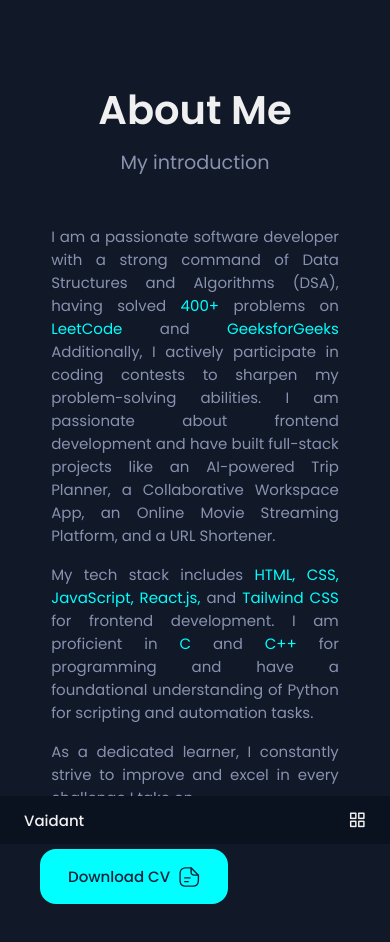
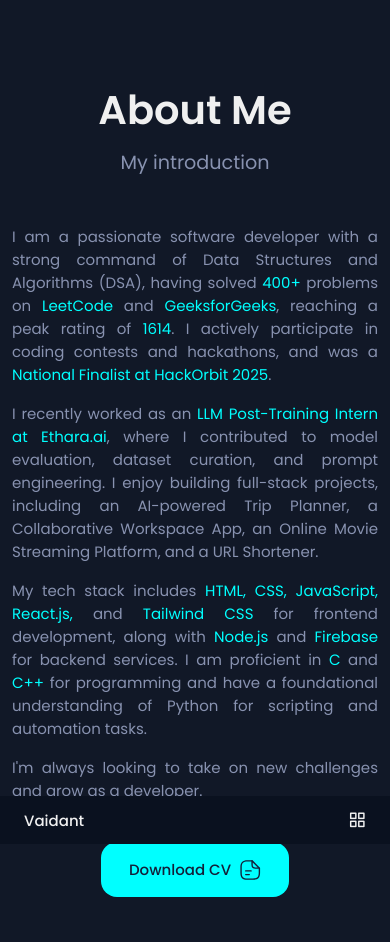
Before and after one commit to Vaidant007/Portfolio-Website, a React (Vite) app: page /about in a window 390 px wide. Shown: the top 942 px of the page. Built offline with nearby package versions, Linux system fonts and the light colour scheme.

Commit message:
Updated About section and hero tagline

```diff
--- a/src/components/about/About.jsx
+++ b/src/components/about/About.jsx
@@ -1,9 +1,5 @@
 import React from 'react';
 import './about.css';
-import AboutImg from '../../assets/A2.jpg';
-
-
- // Ensure the `Info` component is properly capitalized
 
 const About = () => {
   return (
@@ -11,36 +7,33 @@
       <h2 className="section__title1">About Me</h2>
       <span className="section__subtitle1">My introduction</span>
 
-      <div className="about__container container grid">
-        {/* About Image */}
-        <img src={AboutImg} alt="About" className="about__img" />
-
+      <div className="about__container container">
         {/* About Content */}
         <div className="about__data">
-           {/* Correctly render the Info component */}
+          {/* About Description */}
+          <div className="points-container">
+            <p className="about__description">
+              I am a passionate software developer with a strong command of Data Structures and Algorithms (DSA), having solved  <span className='about__description span'>400+ </span> problems on  <a href="https://leetcode.com/u/Vaidant007/" className='span'>LeetCode</a> and <a href="https://www.geeksforgeeks.org/user/vaidantshricac/" className='span'>GeeksforGeeks</a>, reaching a peak rating of <span className='about__description span'>1614</span>. I actively participate in coding contests and hackathons, and was a <span className='about__description span'>National Finalist at HackOrbit 2025</span>.
+            </p>
 
-          {/* About Description */}
-          <div class="points-container">
-          <p className="about__description">
-          I am a passionate software developer with a strong command of Data Structures and Algorithms (DSA), having solved  <span className='about__description span'>400+ </span> problems on  <a href="https://leetcode.com/u/Vaidant007/" className='span'>LeetCode</a> and <a href="https://www.geeksforgeeks.org/user/vaidantshricac/" className='span'>GeeksforGeeks</a>  Additionally, I actively participate in coding contests to sharpen my problem-solving abilities. I am passionate about frontend development and have built full-stack projects like an AI-powered Trip Planner, a Collaborative Workspace App, an Online Movie Streaming Platform, and a URL Shortener. </p>
-          <div class="separator"></div>
+            <div className="separator"></div>
 
             <p className="about__description">
+              I recently worked as an <span className='about__description span'>LLM Post-Training Intern at Ethara.ai</span>, where I contributed to model evaluation, dataset curation, and prompt engineering. I enjoy building full-stack projects, including an AI-powered Trip Planner, a Collaborative Workspace App, an Online Movie Streaming Platform, and a URL Shortener.
+            </p>
+            <div className="separator"></div>
 
-
-
-          My tech stack includes <span className='about__description span'>HTML, CSS, JavaScript, React.js,</span> and <span className='about__description span'>Tailwind CSS</span> for frontend development. I am proficient in <span className='about__description span'>C</span> and <span className='about__description span'>C++</span>  for programming and have a foundational understanding of Python for scripting and automation tasks.
-
-
-
-
-
+            <p className="about__description">
+              My tech stack includes <span className='about__description span'>HTML, CSS, JavaScript, React.js,</span> and <span className='about__description span'>Tailwind CSS</span> for frontend development, along with <span className='about__description span'>Node.js</span> and <span className='about__description span'>Firebase</span> for backend services. I am proficient in <span className='about__description span'>C</span> and <span className='about__description span'>C++</span> for programming and have a foundational understanding of Python for scripting and automation tasks.
             </p>
             <p className="about__description1">
-          As a dedicated learner, I constantly strive to improve and excel in every challenge I take on. </p>
-          <div class="separator"></div>
+              I'm always looking to take on new challenges and grow as a developer.
+            </p>
+            <div className="separator"></div>
           </div>
+
           {/* Download CV Button */}
+          <div className="about__button-wrapper">
             <a
               href="https://drive.google.com/file/d/10vKJexyYwkoiXoZ39kqv7v7ku2JNLixX/view?usp=sharing"
               target="_blank"
@@ -74,7 +67,7 @@
                 ></path>
               </svg>
             </a>
-
+          </div>
         </div>
       </div>
     </section>
--- a/src/components/about/about.css
+++ b/src/components/about/about.css
@@ -1,19 +1,13 @@
 .about__container{
-    grid-template-columns: repeat(2,1fr);
-    align-items: center;
-    column-gap: 1rem;
-    max-width: 980px;
-
+    display: flex;
+    justify-content: center;
+    max-width: 680px;
+    margin: 0 auto;
 }
 
-.about__img{
-    width: 330px;
-    height: 330px;
-    border-radius: 1.5rem;
-   margin-left: 1rem;
-    margin-bottom: 9rem;
+.about__data{
+    width: 100%;
 }
-
 
 .about__box{
     background-color: var(--container-color);
@@ -29,10 +23,9 @@
 }
 
 .section__title1{
-
     display: flex;
     justify-content: center;
-    margin-top: 3rem;
+    margin-top: 2rem;
     font-size: 2.5rem;
     margin-bottom: 0.5rem;
     font-weight: 600;
@@ -47,21 +40,19 @@
 .about__description{
     padding: 0 0 0 0;
     margin-bottom: 1rem;
-
     text-align: justify;
 }
 
 .about__description1{
     padding: 0 0 0 0;
-
     margin-bottom: var(--mb-2-5);
     text-align: justify;
 }
 .points-container {
     display: flex;
     flex-direction: column;
-    align-items: flex-start; /* Align points to the left */
-
+    align-items: stretch;
+    margin-bottom: 0rem;
   }
 
   .point {
@@ -71,64 +62,39 @@
     margin: 0;
   }
   .span{
-
     color: aqua;
   }
 
-  @media screen and (max-width: 992px) {
-    .about__img{
-        width: 280px;
-        height: 280px;
-        margin-left: 3rem;
-        margin-bottom: 15rem;
-    }
-    .button {
-
-      margin-left: 1rem;
-    }
-
-    .button__icon {
-      width: 22px;
-      height: 22px;
-    }
+  .about__button-wrapper{
+    display: flex;
+    justify-content: center;
 
   }
 
+  .button--flex{
+    display: inline-flex;
+    align-items: center;
+    justify-content: center;
+  }
 
+  @media screen and (max-width: 992px) {
+    .about__container{
+        max-width: 550px;
+    }
+  }
 
   @media screen and (max-width: 768px) {
-    .about__img{
-        display: none;
-    }
     .about__container{
-      grid-template-columns:none;
-
-
+      padding: 0 1rem;
     }
     .points-container {
-      align-items: center;
-      margin-left: 1.7rem;
-      margin-right:1.7rem ;
+      margin-left: 0;
+      margin-right: 0;
     }
-
   }
 
-
-
-
   @media screen and (max-width: 405px) {
-    .about__img{
-        display: none;
+    .about__container{
+      padding: 0 0.75rem;
     }
-    .about__container{
-      grid-template-columns:none;
-
-
-    }
-    .points-container {
-      align-items: center;
-
-    }
-
-
   }
--- a/src/components/home/Data.jsx
+++ b/src/components/home/Data.jsx
@@ -54,7 +54,7 @@
                   ></path>
                 </svg>
         </h1>
-        <h3 className='home__subtitle'>Frontend Developer</h3>
+        <h3 className='home__subtitle'>Software Developer</h3>
         <p className="home__description">
         "Passionate about creating smarter applications—exploring the limitless potential of AI and web technologies. 🚀"
         </p>
--- a/src/components/skills/Skills.jsx
+++ b/src/components/skills/Skills.jsx
@@ -13,19 +13,21 @@
       <div class="skill__box">C</div>
       <div class="skill__box">Python</div>
       <div class="skill__box">HTML</div>
+      <div class="skill__box">CSS</div>
 
     </div>
     <div class="row">
-    <div class="skill__box">CSS</div>
+    <div class="skill__box">API</div>
       <div class="skill__box">JavaScript</div>
       <div class="skill__box">React</div>
       <div class="skill__box">Tailwind</div>
-
+      <div class="skill__box">Node.js</div>
     </div>
     <div class="row center">
-    <div class="skill__box">API</div>
-      <div class="skill__box">Git</div>
-      <div class="skill__box">GitHub</div>
+    <div class="skill__box">Git</div>
+      <div class="skill__box">Git Hub</div>
+      <div class="skill__box">LLM Evaluation</div>
+      <div class="skill__box">REST API Integration</div>
     </div>
   </div>
 </section>
```
Lines whose indentation alone changed are shown as unchanged.
